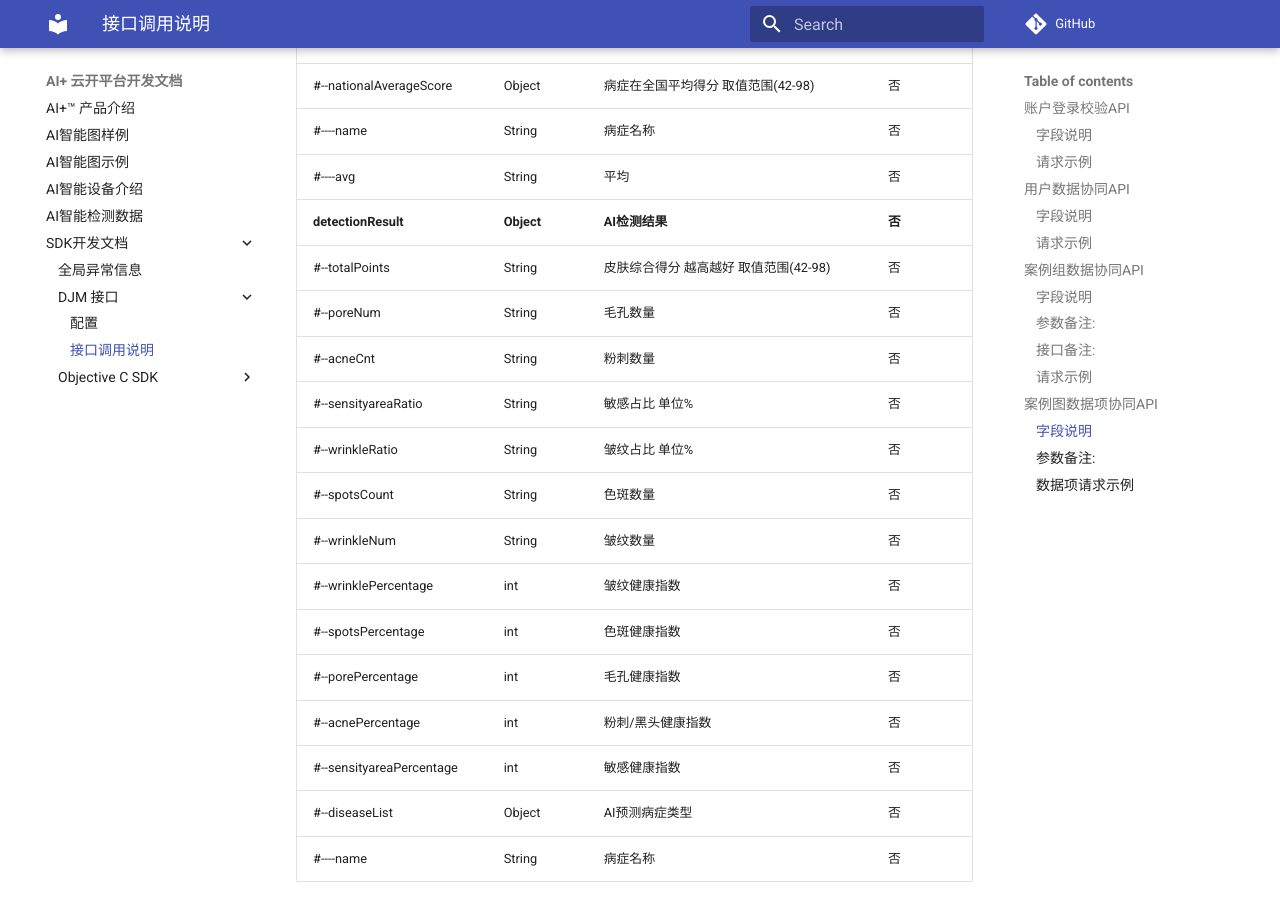
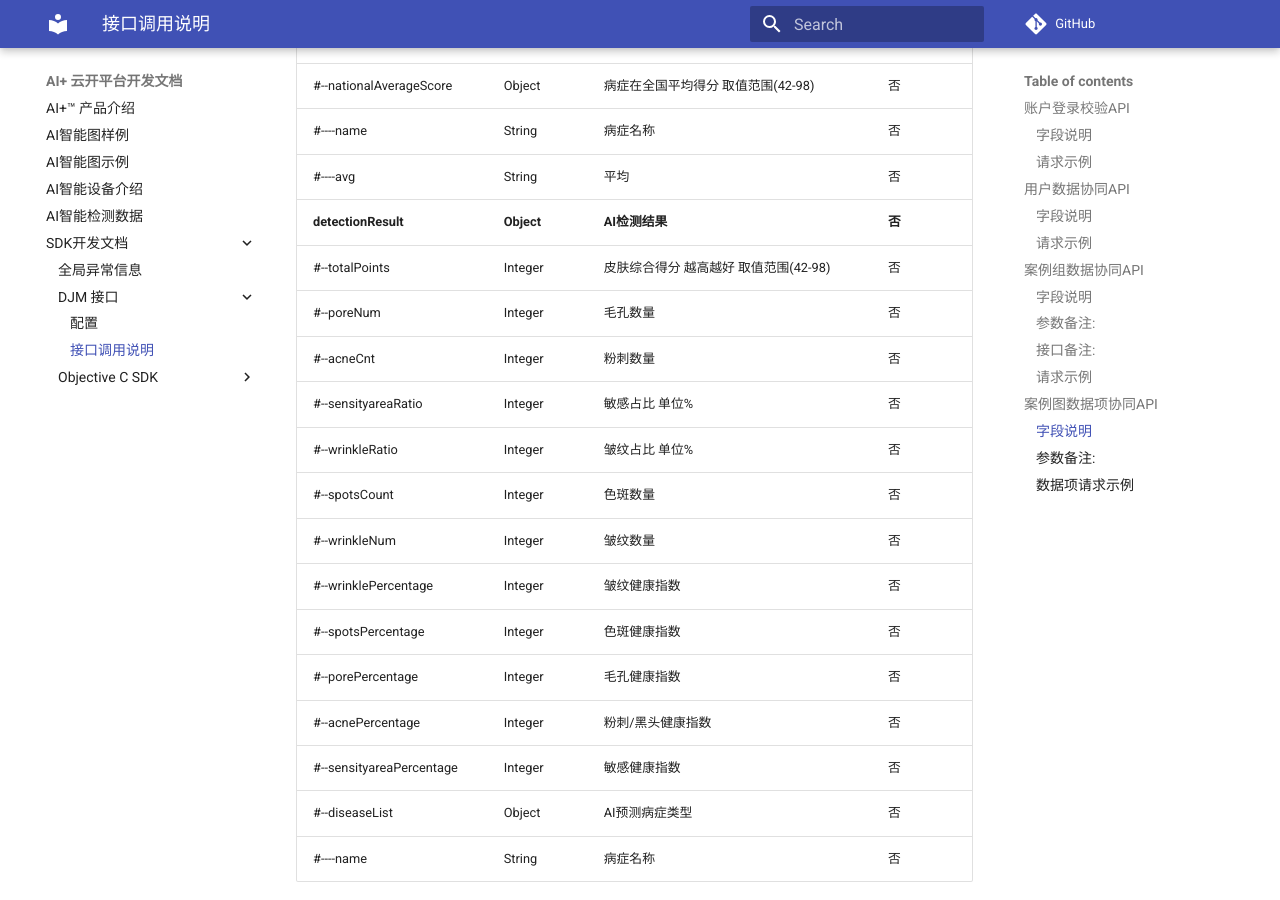
Before and after one commit to fuuqiu/metis, an MkDocs documentation site: the page built from docs/SDK开发文档/DJM 接口/2.接口调用说明.md, in a window 1280 px wide and 900 px high, scrolled down 4328 px. Built offline with MkDocs 1.6.1 and Material for MkDocs 9.7.7, drawn with Linux system fonts in a browser that asks for light colours; comment, search, counter and statistics services are not loaded.

Commit message:
解决冲突

```diff
--- a/docs/SDK开发文档/DJM 接口/2.接口调用说明.md
+++ b/docs/SDK开发文档/DJM 接口/2.接口调用说明.md
@@ -151,18 +151,18 @@ Response Code:200
 | #----name | String | 病症名称 | 否 |
 | #----avg | String | 平均 | 否 |
 | **detectionResult** | **Object** | **AI检测结果** | **否** |
-| #--totalPoints | String | 皮肤综合得分 越高越好 取值范围(42-98) | 否 |
-| #--poreNum | String | 毛孔数量 | 否 |
-| #--acneCnt | String | 粉刺数量 | 否 |
-| #--sensityareaRatio | String | 敏感占比 单位% | 否 |
-| #--wrinkleRatio | String | 皱纹占比 单位% | 否 |
-| #--spotsCount | String | 色斑数量 | 否 |
-| #--wrinkleNum | String | 皱纹数量 | 否 |
-| #--wrinklePercentage | int | 皱纹健康指数 | 否 |
-| #--spotsPercentage | int | 色斑健康指数 | 否 |
-| #--porePercentage | int | 毛孔健康指数 | 否 |
-| #--acnePercentage | int | 粉刺/黑头健康指数 | 否 |
-| #--sensityareaPercentage | int | 敏感健康指数 | 否 |
+| #--totalPoints | Integer | 皮肤综合得分 越高越好 取值范围(42-98) | 否 |
+| #--poreNum | Integer | 毛孔数量 | 否 |
+| #--acneCnt | Integer | 粉刺数量 | 否 |
+| #--sensityareaRatio | Integer | 敏感占比 单位% | 否 |
+| #--wrinkleRatio | Integer | 皱纹占比 单位% | 否 |
+| #--spotsCount | Integer | 色斑数量 | 否 |
+| #--wrinkleNum | Integer | 皱纹数量 | 否 |
+| #--wrinklePercentage | Integer | 皱纹健康指数 | 否 |
+| #--spotsPercentage | Integer | 色斑健康指数 | 否 |
+| #--porePercentage | Integer | 毛孔健康指数 | 否 |
+| #--acnePercentage | Integer | 粉刺/黑头健康指数 | 否 |
+| #--sensityareaPercentage | Integer | 敏感健康指数 | 否 |
 | #--diseaseList | Object | AI预测病症类型 | 否 |
 | #----name | String | 病症名称 | 否 |
 
```
